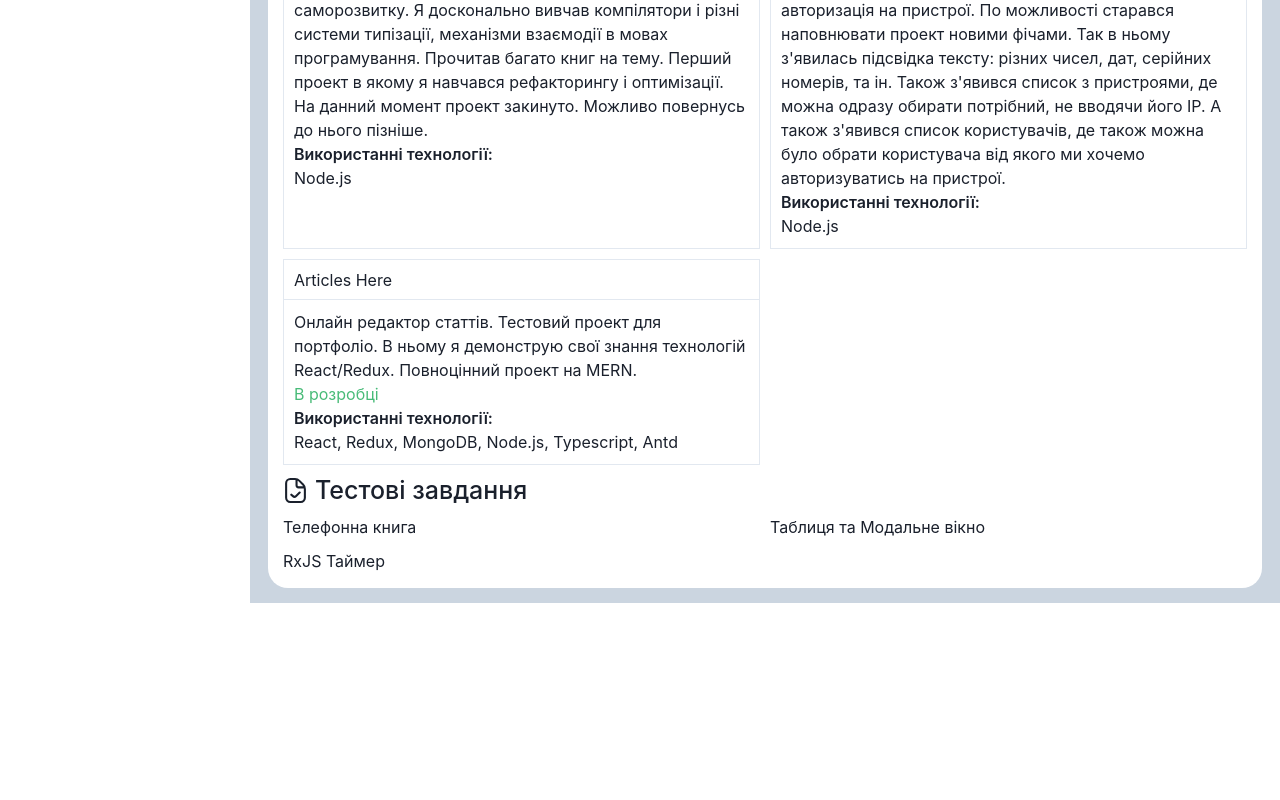
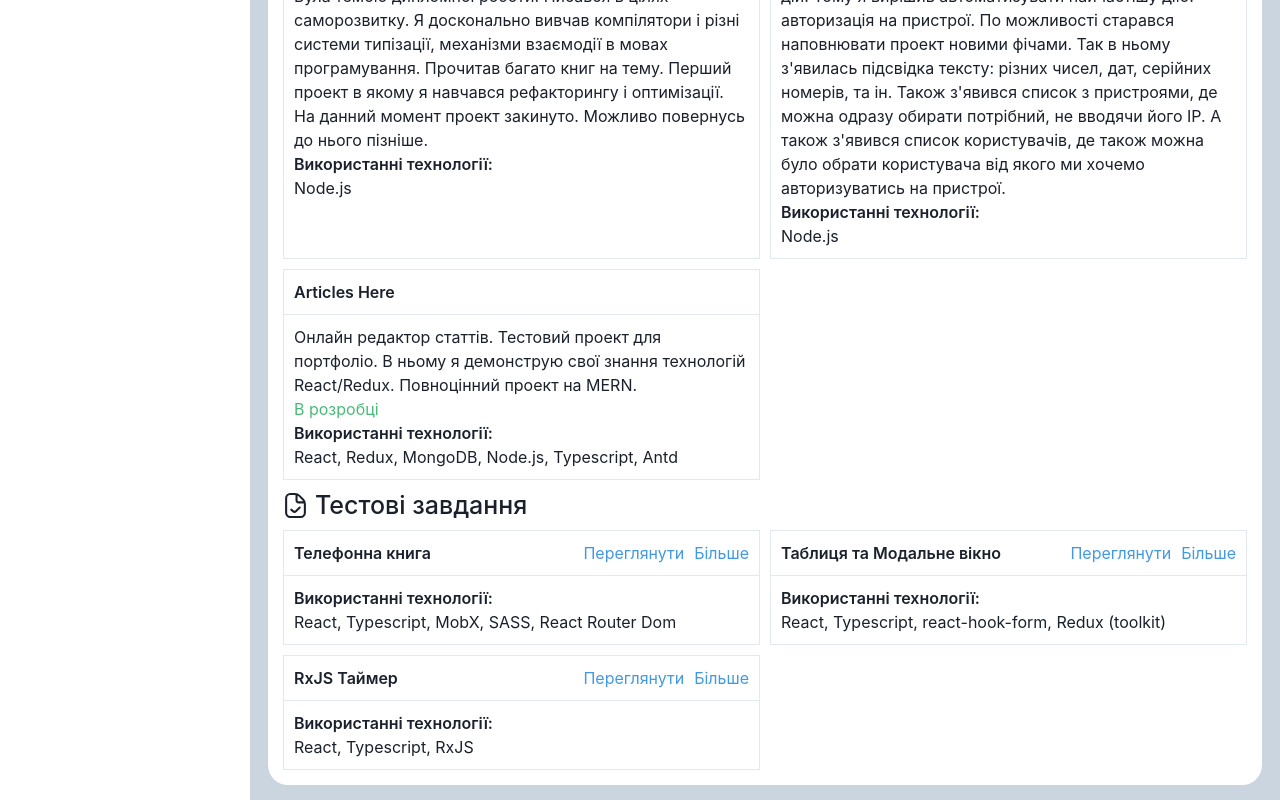
Before and after one commit to lehaisanya/resume, a React (Create React App) app: page / in a window 1280 px wide. Shown: the part 1722-2522 px from the top of the page. Before the commit the page ends 2325 px from the top, so only its background shows below. Built offline with nearby package versions, Linux system fonts and the light colour scheme.

Commit message:
Add TestTaskCard component

```diff
--- /dev/null
+++ b/src/components/Card/index.tsx
@@ -0,0 +1,48 @@
+import React, { FC } from 'react'
+import { Box, Center, Flex, Link, Spacer, Stack } from '@chakra-ui/react'
+
+export interface LinkData {
+    text: string
+    href: string
+}
+
+interface CardProps {
+    title: string
+    links: LinkData[]
+}
+
+export const Card: FC<CardProps> = ({ title, links, children }) => {
+    return (
+        <Box
+            border="1px solid"
+            borderColor="gray.200"
+            transitionDuration="0.5s"
+            _hover={{
+                boxShadow: '0px 0px 8px -3px #000',
+            }}
+        >
+            <Flex
+                borderBottom="1px solid"
+                borderColor="gray.200"
+                padding="10px"
+            >
+                <Center fontWeight="semibold">{title}</Center>
+                <Spacer />
+                <Stack direction="row" spacing="10px">
+                    {links.map((link, i) => (
+                        <Center>
+                            <Link
+                                color="blue.400"
+                                target="_blank"
+                                href={link.href}
+                            >
+                                {link.text}
+                            </Link>
+                        </Center>
+                    ))}
+                </Stack>
+            </Flex>
+            <Box padding="10px">{children}</Box>
+        </Box>
+    )
+}
--- /dev/null
+++ b/src/components/Card/utils.ts
@@ -0,0 +1,5 @@
+import { LinkData } from '.'
+
+export function createLinks(links: (LinkData | null)[]): LinkData[] {
+    return links.filter((link) => !!link) as LinkData[]
+}
--- a/src/data/lang/en.ts
+++ b/src/data/lang/en.ts
@@ -139,7 +139,7 @@ export const en: ChangedResumeData = {
                 'React Router Dom',
             ],
             repository: 'https://github.com/lehaisanya/test-phonebook',
-            viewLink: 'lehaisanya.github.io/test-phonebook/',
+            viewLink: 'https://lehaisanya.github.io/test-phonebook/',
         },
         {
             name: 'Table and Modal',
--- a/src/data/lang/ru.ts
+++ b/src/data/lang/ru.ts
@@ -140,7 +140,7 @@ export const ru: ChangedResumeData = {
                 'React Router Dom',
             ],
             repository: 'https://github.com/lehaisanya/test-phonebook',
-            viewLink: 'lehaisanya.github.io/test-phonebook/',
+            viewLink: 'https://lehaisanya.github.io/test-phonebook/',
         },
         {
             name: 'Таблица и Модальное окно',
--- a/src/data/lang/ua.ts
+++ b/src/data/lang/ua.ts
@@ -139,7 +139,7 @@ export const ua: ChangedResumeData = {
                 'React Router Dom',
             ],
             repository: 'https://github.com/lehaisanya/test-phonebook',
-            viewLink: 'lehaisanya.github.io/test-phonebook/',
+            viewLink: 'https://lehaisanya.github.io/test-phonebook/',
         },
         {
             name: 'Таблиця та Модальне вікно',
--- a/src/page/sections/Projects/ProjectCard.tsx
+++ b/src/page/sections/Projects/ProjectCard.tsx
@@ -1,6 +1,8 @@
 import React, { FC } from 'react'
-import { Box, Center, Flex, Link, Spacer, Text } from '@chakra-ui/react'
+import { Text } from '@chakra-ui/react'
+import { Card } from 'components/Card'
 import { useResumeData } from 'hooks/useResumeData'
+import { createLinks } from 'components/Card/utils'
 import { ProjectData } from 'types/core'
 
 interface ProjectCardProps {
@@ -10,38 +12,29 @@ interface ProjectCardProps {
 export const ProjectCard: FC<ProjectCardProps> = ({ project }) => {
     const { words } = useResumeData()
 
+    const links = createLinks([
+        project.viewLink
+            ? {
+                  text: words.view,
+                  href: project.viewLink,
+              }
+            : null,
+        project.repository
+            ? {
+                  text: words.more,
+                  href: project.repository,
+              }
+            : null,
+    ])
+
     return (
-        <Box
-            border="1px solid"
-            borderColor="gray.200"
-            transitionDuration="0.5s"
-            _hover={{
-                boxShadow: '0px 0px 8px -3px #000000',
-            }}
-        >
-            <Flex height="40px" borderBottom="1px solid" borderColor="gray.200">
-                <Center paddingX="10px">{project.name}</Center>
-                <Spacer />
-                {project.repository ? (
-                    <Center paddingRight="10px">
-                        <Link
-                            color="blue.400"
-                            target="_blank"
-                            href={project.repository}
-                        >
-                            {words.more}
-                        </Link>
-                    </Center>
-                ) : null}
-            </Flex>
-            <Box padding="10px">
+        <Card title={project.name} links={links}>
             <Text>{project.description}</Text>
             {project.inProgress ? (
                 <Text color="green.400">{words.inProgress}</Text>
             ) : null}
             <Text fontWeight="semibold">{words.uses}:</Text>
             <Text>{project.technologies.join(', ')}</Text>
-            </Box>
-        </Box>
+        </Card>
     )
 }
--- a/src/page/sections/TestTasks/TestTaskCard.tsx
+++ b/src/page/sections/TestTasks/TestTaskCard.tsx
@@ -1,5 +1,8 @@
 import React, { FC } from 'react'
-import { Box } from '@chakra-ui/react'
+import { Text } from '@chakra-ui/react'
+import { Card } from 'components/Card'
+import { useResumeData } from 'hooks/useResumeData'
+import { createLinks } from 'components/Card/utils'
 import { TestTaskData } from 'types/core'
 
 interface TestTaskCardProps {
@@ -7,5 +10,26 @@ interface TestTaskCardProps {
 }
 
 export const TestTaskCard: FC<TestTaskCardProps> = ({ task }) => {
-    return <Box>{task.name}</Box>
+    const { words } = useResumeData()
+
+    const links = createLinks([
+        task.viewLink
+            ? {
+                  text: words.view,
+                  href: task.viewLink,
+              }
+            : null,
+        {
+            text: words.more,
+            href: task.repository,
+        },
+    ])
+
+    return (
+        <Card title={task.name} links={links}>
+            <Text>{task.description}</Text>
+            <Text fontWeight="semibold">{words.uses}:</Text>
+            <Text>{task.technologies.join(', ')}</Text>
+        </Card>
+    )
 }
```
Also changed, not shown: 1 other file (tests, documents, lock files or other folders). Lines whose indentation alone changed are shown as unchanged.
